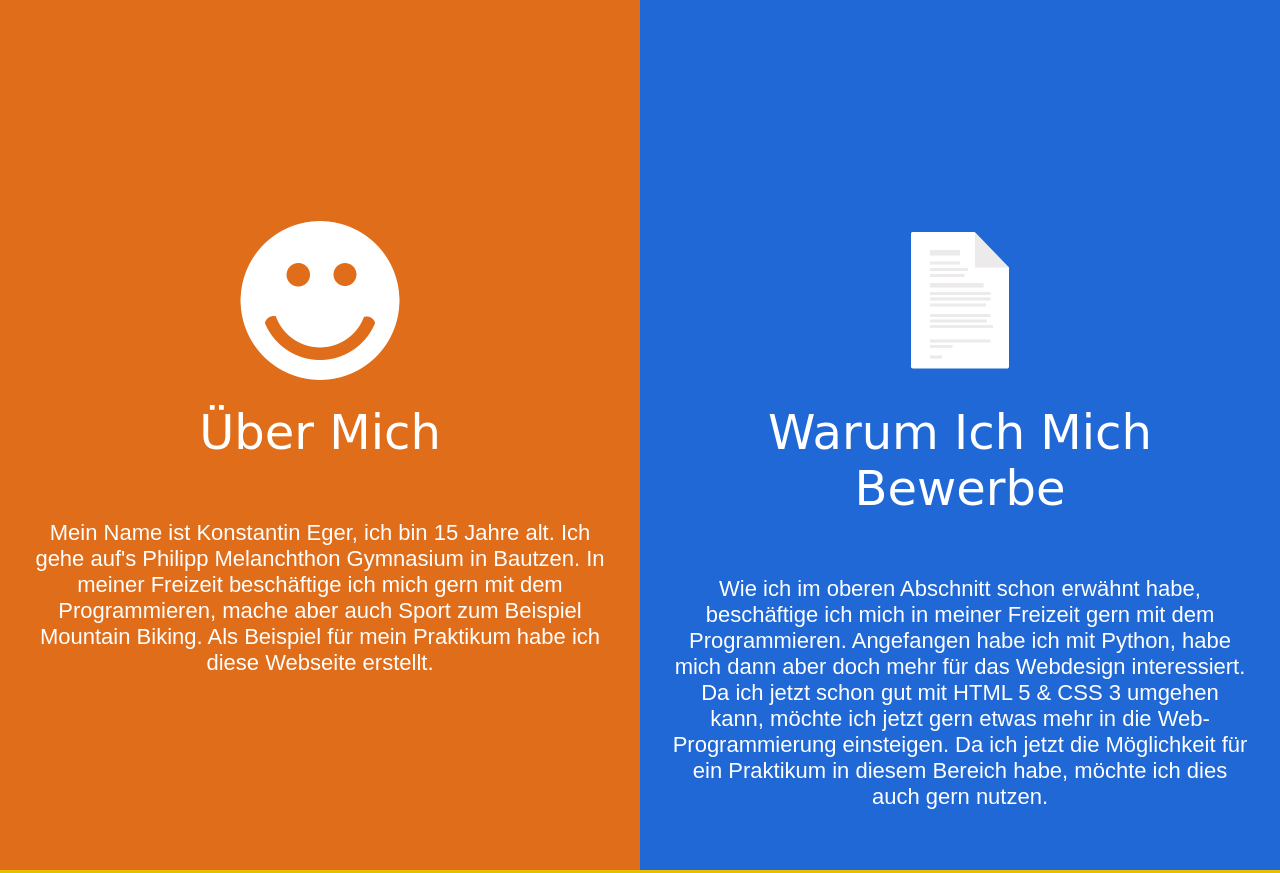
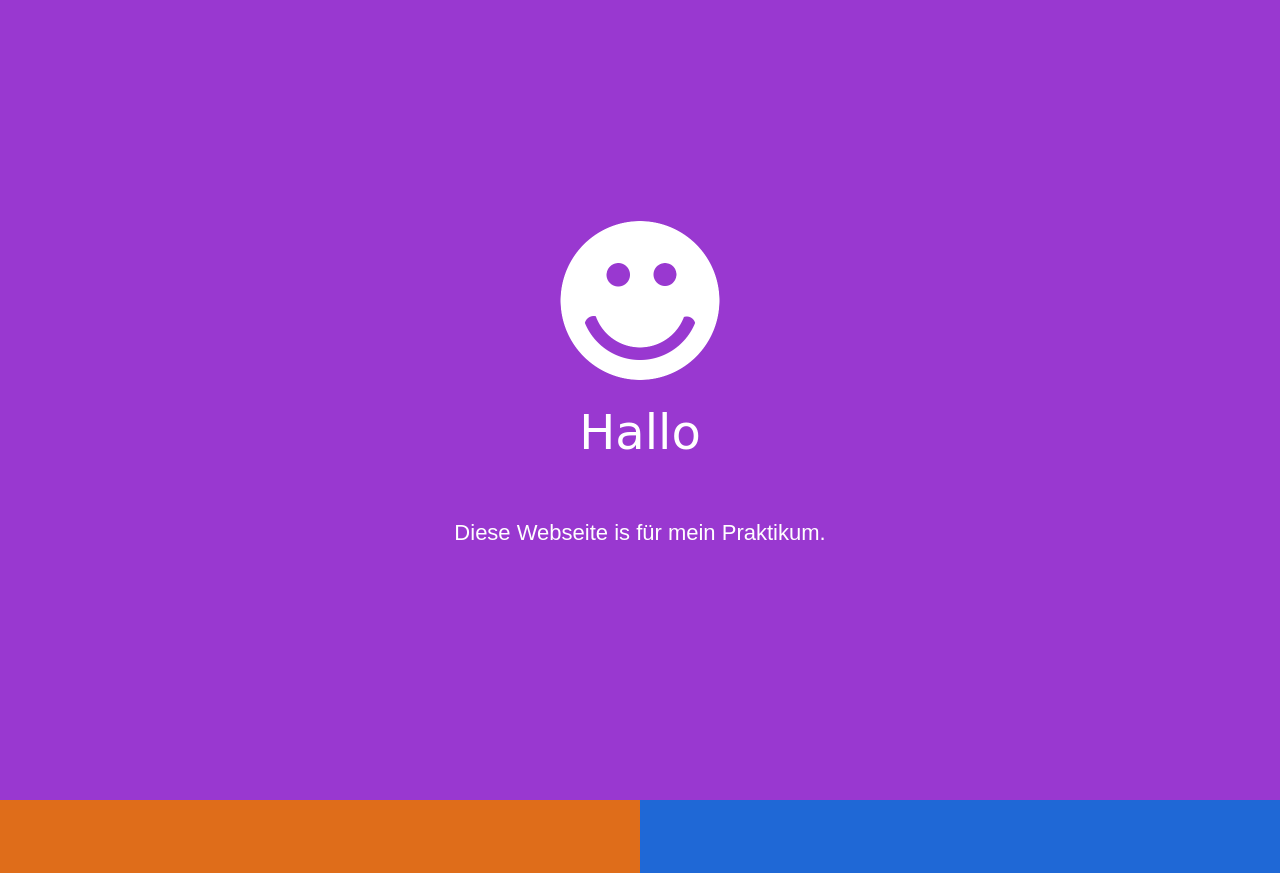
Before and after one commit to BugoderWas/Bewerbung, a plain HTML site: page index.html in a window 1280 px wide. Shown: the top 873 px of the page. Drawn offline with Linux system fonts and the light colour scheme; a web font is replaced by a local one.

Commit message:
Welcome-Section + kleinere Änderungen

```diff
--- a/css/style.css
+++ b/css/style.css
@@ -72,6 +72,9 @@ html, body {
   background-color: #1f68d6;
   width: 50vw;
 }
+.section-purple {
+  background-color: #9938d0;
+}
 
 @media (max-width: 960px) {
 
--- a/index.html
+++ b/index.html
@@ -10,10 +10,20 @@
 </head>
 <body>
 
+  <div class="section section-purple">
+    <div class="container">
+      <img src="img/icons/Smiley.png" alt="Smiley">
+      <h3 class="section-heading">Hallo</h3>
+      <p>
+        Diese Webseite is für mein Praktikum.
+      </p>
+    </div>
+  </div>
+
   <div class="section-grid">
     <div class="section section-orange">
       <div class="container">
-        <img src="img/icons/Smiley.png" alt="Smiley">
+        <img src="img/icons/Team.png" alt="Team">
         <h3 class="section-heading">Über Mich</h3>
         <p>
           Mein Name ist Konstantin Eger, ich bin 15 Jahre alt.
@@ -30,7 +40,7 @@
         <img src="img/icons/File.png" alt="File">
         <h3 class="section-heading">Warum Ich Mich Bewerbe</h3>
         <p>
-          Wie ich im oberen Abschnitt schon erwähnt habe, beschäftige ich
+          Wie ich im Abschnitt 'Über Mich' schon erwähnt habe, beschäftige ich
           mich in meiner Freizeit gern mit dem Programmieren. Angefangen habe ich
           mit Python, habe mich dann aber doch mehr für das Webdesign interessiert.
           Da ich jetzt schon gut mit HTML 5 & CSS 3 umgehen kann, möchte ich jetzt
```
